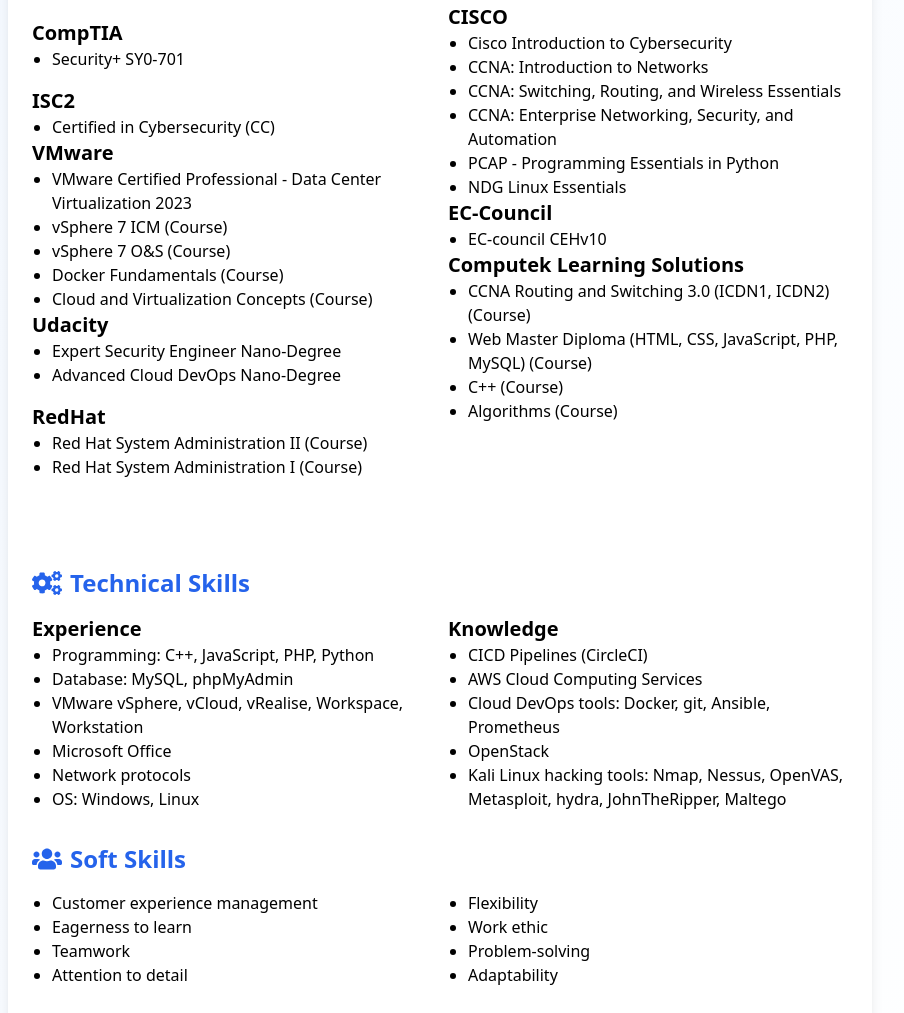
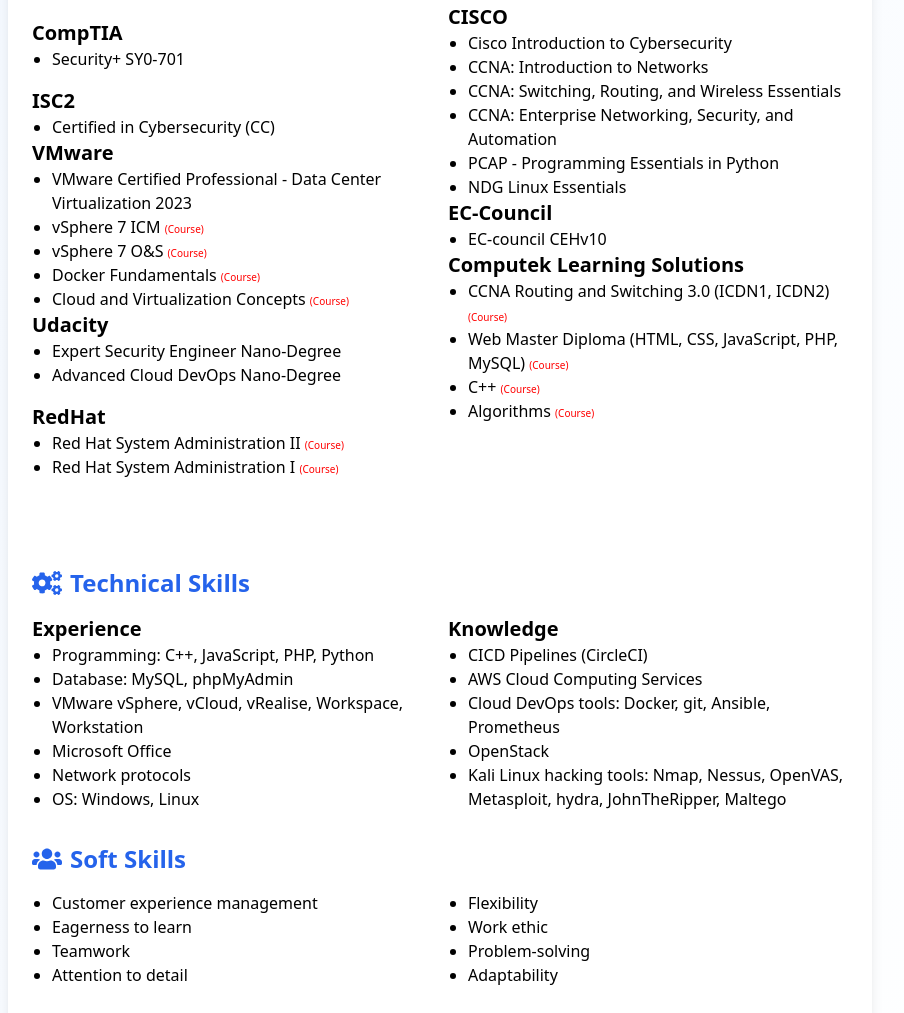
Before and after one commit to ibrahimtal7a/ibrahimtal7a.github.io, a plain HTML site: page index.html in a window 1280 px wide. Shown: the part 1537-2550 px from the top of the page, without its empty margins (200-1104 px from the left). Drawn offline with nearby package versions, Linux system fonts and the light colour scheme; a script that the page names is missing.

Commit message:
Update style.css adding class red

```diff
--- a/style.css
+++ b/style.css
@@ -169,3 +169,7 @@
 .next {
   right: 0;
 }
+.red{
+  color: #f00;
+  font-size: x-small;
+}
```
